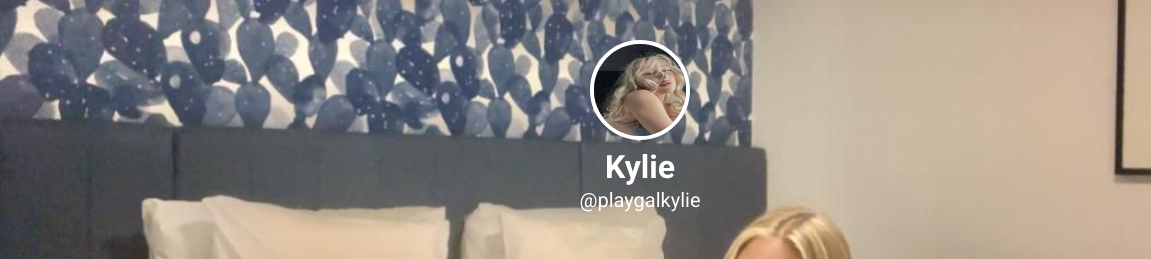
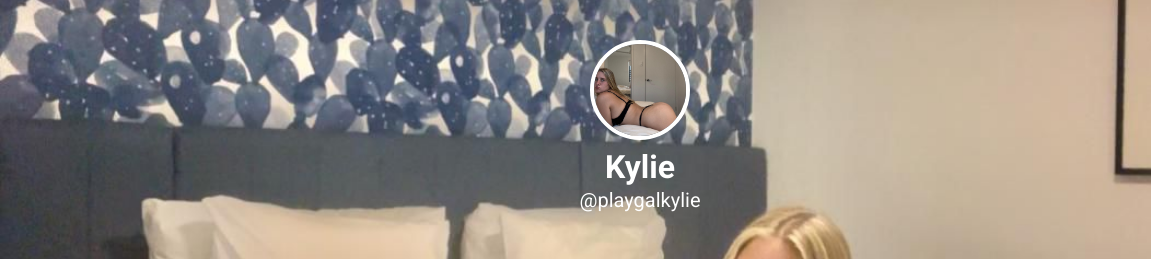
Before and after one commit to WAJDAN-KHAN/Kylie, a plain HTML site: page index.html in a window 1280 px wide. Shown: the top 259 px of the page, 0-1151 px from the left. Drawn offline with nearby package versions, Linux system fonts and the light colour scheme.

Commit message:
Update index.html

```diff
--- a/index.html
+++ b/index.html
@@ -21,7 +21,7 @@
             <img src="./img/logo-header.svg" alt="">
         </a>
         <div class="user-info">
-            <img class="user-avatar" src="./img/1715353907817.jpg" alt="">
+            <img class="user-avatar" src="./img/IMG-20240516-WA0004.jpg" alt="">
             <div class="user-name">Kylie </div>
             <div class="user-account-name">@playgalkylie</div>
             <div class="user-name"></div>
```
